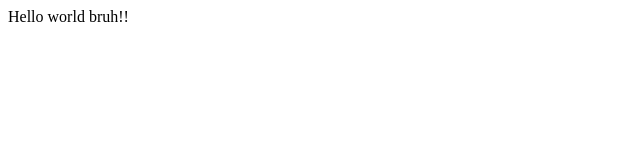
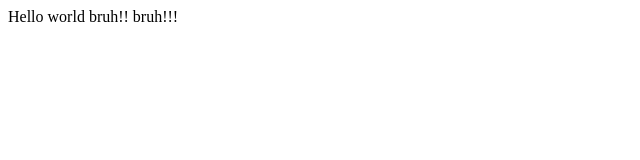
Before and after one commit to eddyk1022/hellohacks02, a plain HTML site: page index.html in a window 1280 px wide. Shown: the full height of the page, 0-640 px from the left. Drawn offline with Linux system fonts and the light colour scheme.

Commit message:
added bruh!!!

```diff
--- a/index.html
+++ b/index.html
@@ -11,6 +11,7 @@
 <body>
   Hello world
 	bruh!!
+  bruh!!!
   <script src="script.js"></script>
 
   <!--
```
